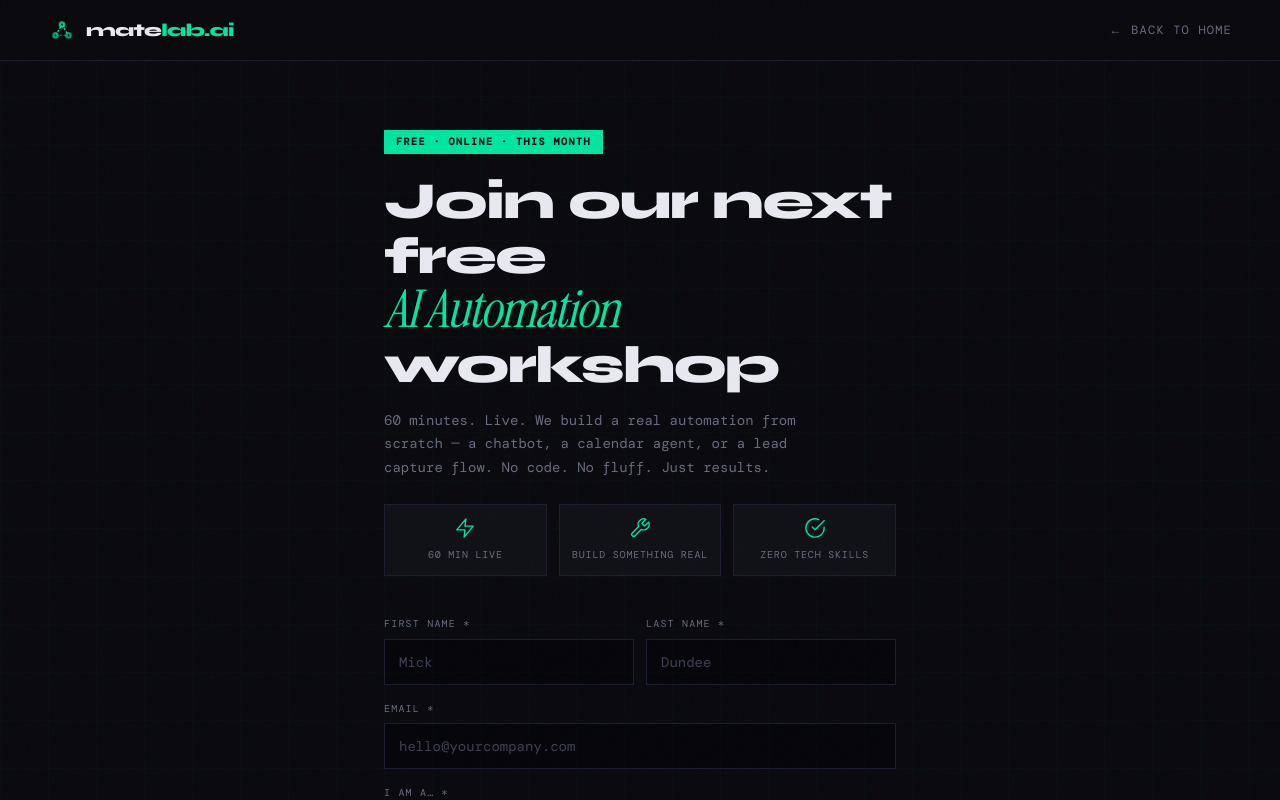
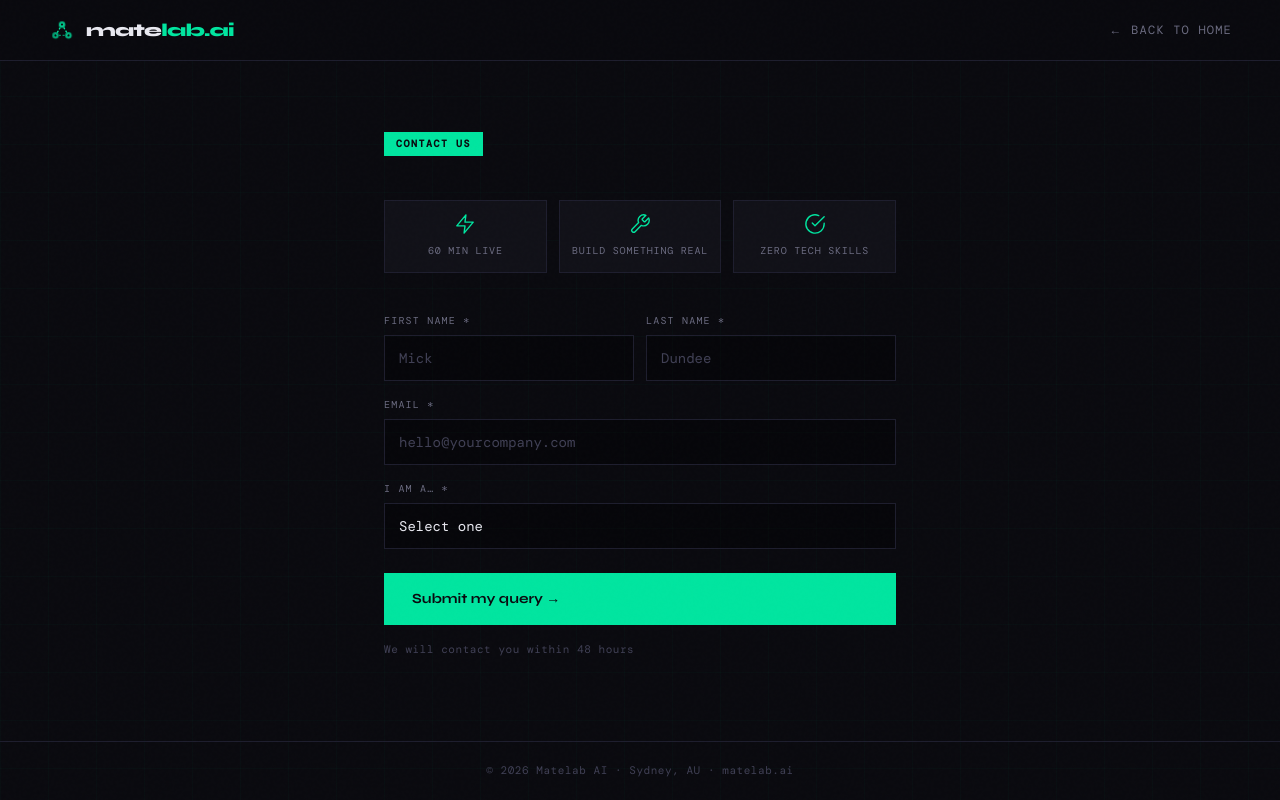
Before and after one commit to fdelpiero/v0-landing-page-html, a Next.js app: page /register in a window 1280 px wide. Shown: the top 800 px of the page. Built offline with nearby package versions, Linux system fonts and the light colour scheme; a web font is replaced by a local one.

Commit message:
Update page.tsx

```diff
--- a/app/register/page.tsx
+++ b/app/register/page.tsx
@@ -133,15 +133,8 @@ export default function RegisterPage() {
               {/* Header */}
               <div className="mb-10">
                 <div className="inline-block bg-primary text-primary-foreground text-[10px] font-bold tracking-[0.15em] uppercase px-3 py-1 mb-5">
-                  Free · Online · This Month
+                  Contact Us
                 </div>
-                <h1 className="font-sans font-black text-[clamp(32px,5vw,52px)] tracking-[-0.03em] leading-[1.05] mb-4">
-                  Join our next free<br />
-                  <span className="text-primary italic font-serif font-normal">AI Automation</span> workshop
-                </h1>
-                <p className="text-sm text-muted-foreground leading-[1.7] max-w-md">
-                  60 minutes. Live. We build a real automation from scratch — a chatbot, a calendar agent, or a lead capture flow. No code. No fluff. Just results.
-                </p>
 
                 <div className="mt-6 grid grid-cols-3 gap-3">
                   {featureItems.map((item) => (
@@ -208,11 +201,11 @@ export default function RegisterPage() {
                   disabled={loading}
                   className="mt-2 bg-primary text-primary-foreground font-sans font-bold text-sm px-7 py-4 hover:opacity-90 hover:-translate-y-0.5 transition-all disabled:opacity-60 disabled:cursor-not-allowed text-left"
                 >
-                  {loading ? "Reserving your spot…" : "Reserve My Spot →"}
+                  {loading ? "Reserving your spot…" : "Submit my query →"}
                 </button>
 
                 <p className="text-[11px] text-[#404055] tracking-[0.05em]">
-                  Free · No credit card · 60 min · We&apos;ll email you the details
+                  We will contact you within 48 hours
                 </p>
               </form>
             </>
@@ -226,8 +219,7 @@ export default function RegisterPage() {
                 You&apos;re in!
               </h2>
               <p className="text-muted-foreground text-sm leading-[1.7] mb-8 max-w-sm mx-auto">
-                Thanks for registering! We&apos;ll be in touch within 48 hours
-                with all the workshop details. See you there!
+                Thanks for submitting your query ! We&apos;ll be in touch within 48 hours
               </p>
               <Link
                 href="/"
```
